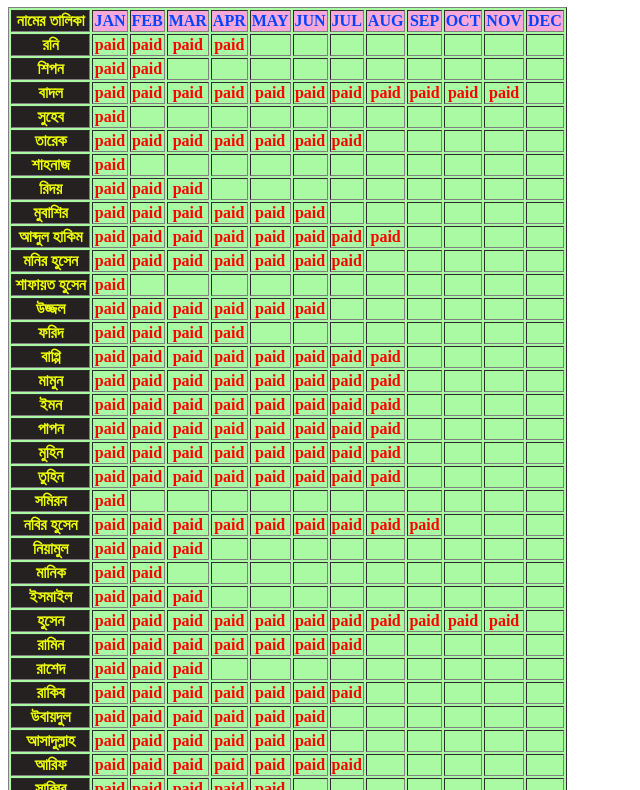
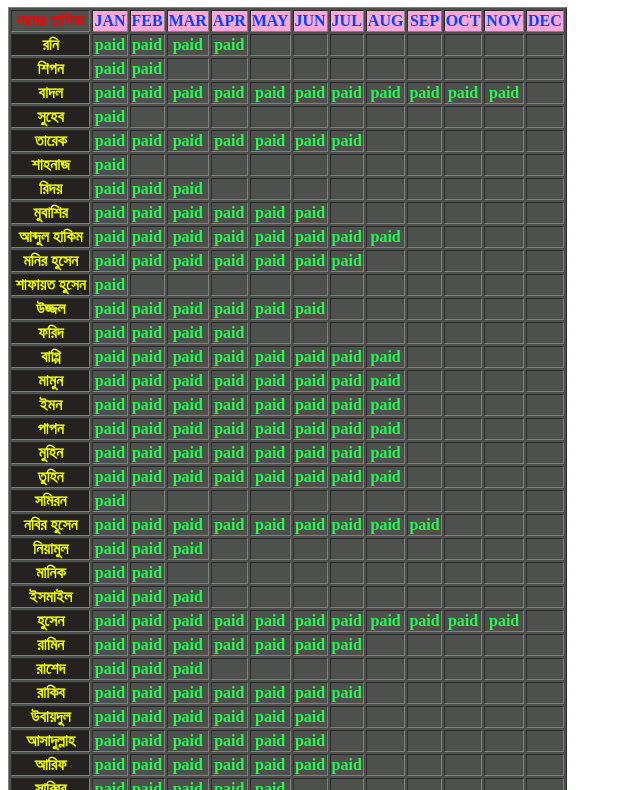
Before and after one commit to mdjabed1/shapur-mia-bari, a plain HTML site: page index.html in a window 1280 px wide. Shown: the part 73-863 px from the top of the page, without its empty margins (0-640 px from the left). Drawn offline with Linux system fonts and the light colour scheme.

Commit message:
the last commit

```diff
--- a/index.html
+++ b/index.html
@@ -14,7 +14,7 @@
     <table border="1">
         <thead>
             <tr>
-                <th class="color">নামের তালিকা</th>
+                <th class="add-color">নামের তালিকা</th>
                 <th class="new-color">JAN</th>
                 <th class="new-color">FEB</th>
                 <th class="new-color">MAR</th>
--- a/style.css
+++ b/style.css
@@ -4,9 +4,13 @@ h1{
     width: 250px;
     text-align: center;
 }
+.add-color{
+    background-color: rgb(78, 80, 78);
+    color: rgb(255, 0, 0)
+}
 table{
-    background-color: rgb(169, 250, 162);
-    color: rgb(255, 0, 0);
+    background-color: rgb(78, 80, 78);
+    color: rgb(37, 248, 72);
 }
 .color{
     color: rgb(238, 255, 0);
```
